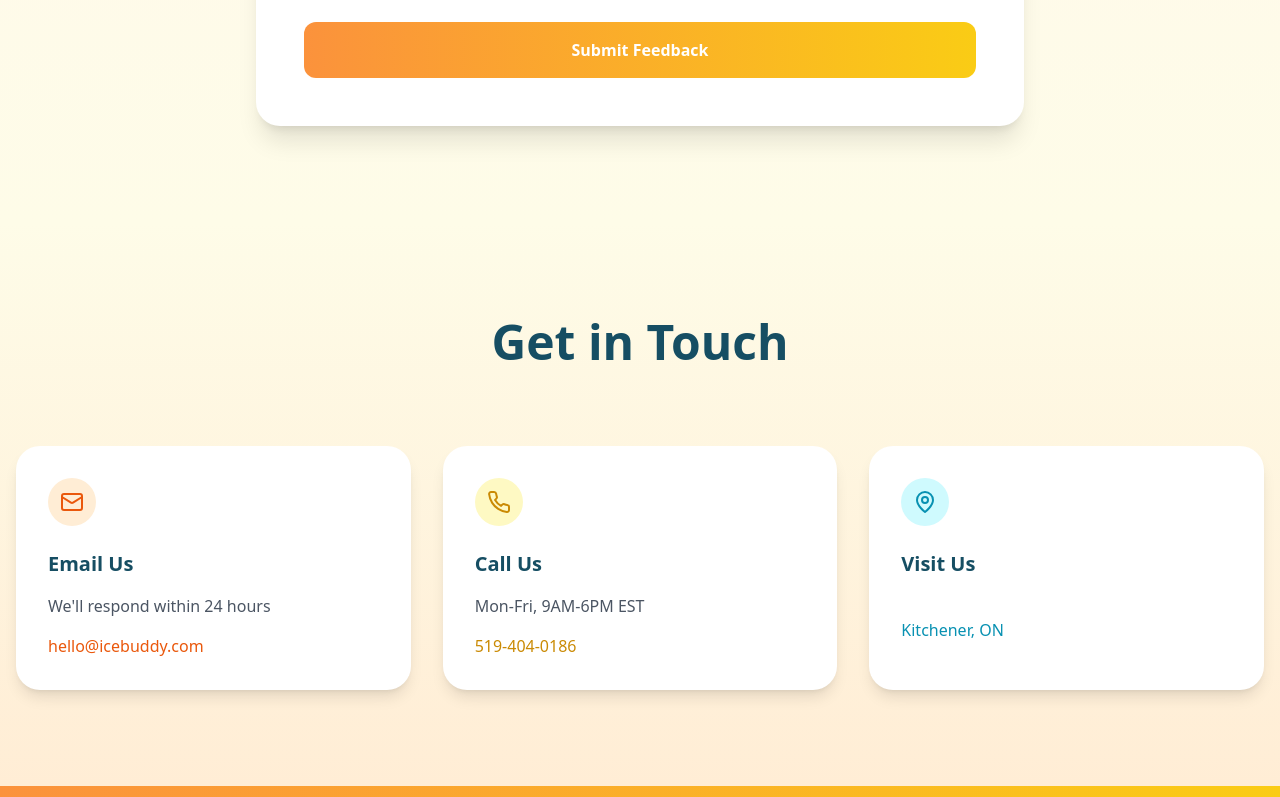
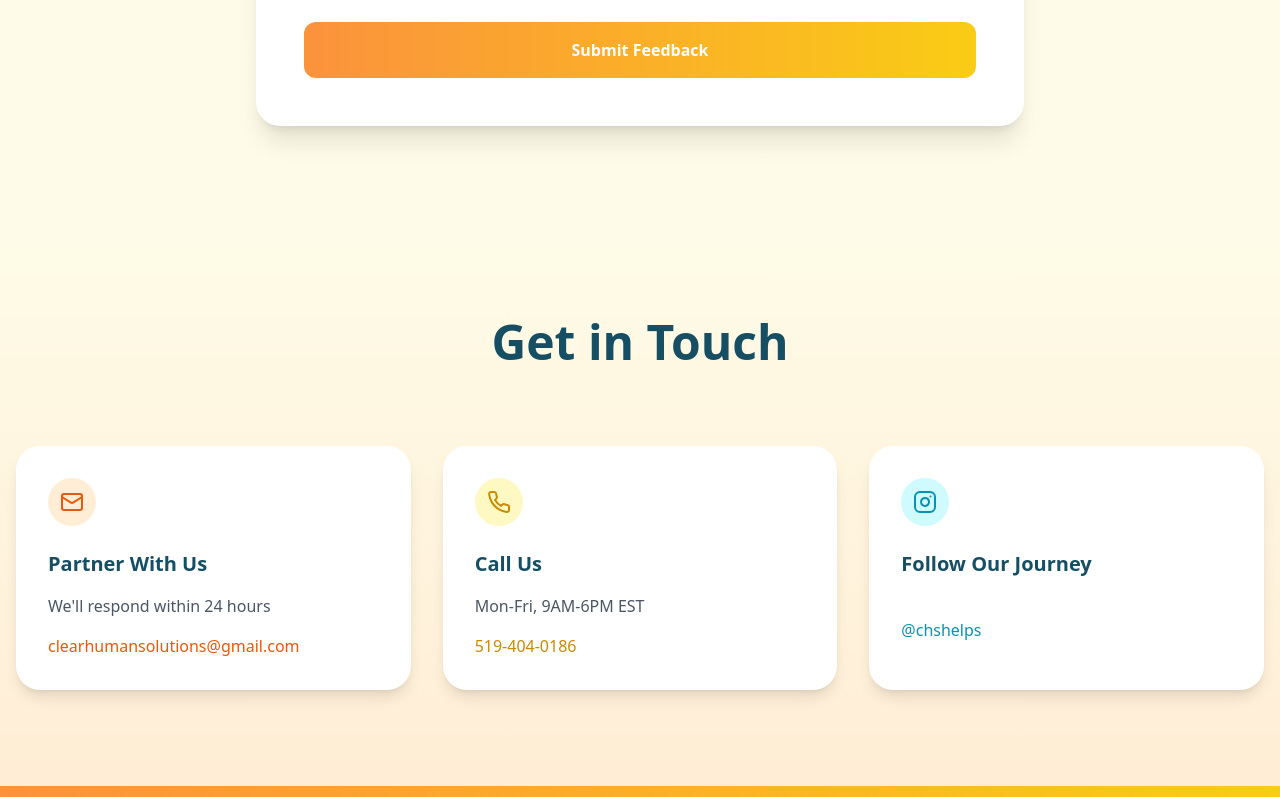
Before and after one commit to pinguin007/icebuddy, a React (Vite) app: page / in a window 1280 px wide. Shown: the part 3784-4581 px from the top of the page. Built offline with nearby package versions, Linux system fonts and the light colour scheme.

Commit message:
insta added and wording changed

```diff
--- a/src/App.tsx
+++ b/src/App.tsx
@@ -1,5 +1,5 @@
 import React, { useState, useEffect, useRef } from 'react';
-import { Leaf, Sparkles, Crop as Drop, ChevronLeft, ChevronRight, MapPin, ChevronDown, Mail, Phone, MapPinIcon } from 'lucide-react';
+import { Leaf, Sparkles, Crop as Drop, ChevronLeft, ChevronRight, MapPin, ChevronDown, Mail, Phone, MapPinIcon, InstagramIcon } from 'lucide-react';
 
 function App() {
   const [currentSlide, setCurrentSlide] = useState(0);
@@ -328,8 +328,8 @@ function App() {
               <p className="text-white/90">Fresh fruit chunks and natural syrups for authentic flavor</p>
             </div>
             <div className="bg-white/20 backdrop-blur-sm rounded-3xl p-8 hover:transform hover:-translate-y-2 transition-transform duration-300">
-              <h3 className="text-2xl font-bold mb-4">Perfect Mix</h3>
-              <p className="text-white/90">Designed to enhance your favorite beverages with fruity excellence</p>
+              <h3 className="text-2xl font-bold mb-4">Perfect Mix </h3>
+              <p className="text-white/90">Enhance your favorite drinks with fruity excellence</p>
             </div>
           </div>
         </div>
@@ -532,10 +532,10 @@ function App() {
               <div className="w-12 h-12 bg-orange-100 rounded-full flex items-center justify-center mb-6">
                 <Mail className="w-6 h-6 text-orange-600" />
               </div>
-              <h3 className="text-xl font-bold text-cyan-900 mb-4">Email Us</h3>
+              <h3 className="text-xl font-bold text-cyan-900 mb-4">Partner With Us</h3>
               <p className="text-gray-600 mb-4">We'll respond within 24 hours</p>
-              <a href="mailto:hello@icebuddy.com" className="text-orange-600 hover:text-orange-700 font-medium">
-                hello@icebuddy.com
+              <a href="mailto:clearhumansolutions@gmail.com" className="text-orange-600 hover:text-orange-700 font-medium">
+                clearhumansolutions@gmail.com
               </a>
             </div>
             <div className="bg-white rounded-3xl p-8 shadow-lg hover:transform hover:-translate-y-2 transition-all">
@@ -550,13 +550,13 @@ function App() {
             </div>
             <div className="bg-white rounded-3xl p-8 shadow-lg hover:transform hover:-translate-y-2 transition-all">
               <div className="w-12 h-12 bg-cyan-100 rounded-full flex items-center justify-center mb-6">
-                <MapPinIcon className="w-6 h-6 text-cyan-600" />
+                <InstagramIcon className="w-6 h-6 text-cyan-600" />
               </div>
-              <h3 className="text-xl font-bold text-cyan-900 mb-4">Visit Us</h3>
+              <h3 className="text-xl font-bold text-cyan-900 mb-4">Follow Our Journey</h3>
               <p className="text-gray-600 mb-4"></p>
               <address className="text-cyan-600 not-italic">
                 <br />
-                Kitchener, ON
+                <a href="https://www.instagram.com/chshelps/">@chshelps</a>
               </address>
             </div>
           </div>
@@ -571,8 +571,8 @@ function App() {
             alt="Ice Buddy Logo"
             className="h-16 mx-auto mb-6"
           />
-          <p className="text-white/90">© 2024 Ice Buddy. All rights reserved.</p>
-          <p className="mt-3 text-white/80">Made with ❄️ in Canada</p>
+          <p className="text-white/90">© 2025 Ice Buddy. All rights reserved.</p>
+          <p className="mt-3 text-white/80">Proudly Made in Canada 🍁</p>
         </div>
       </footer>
     </div>
```
